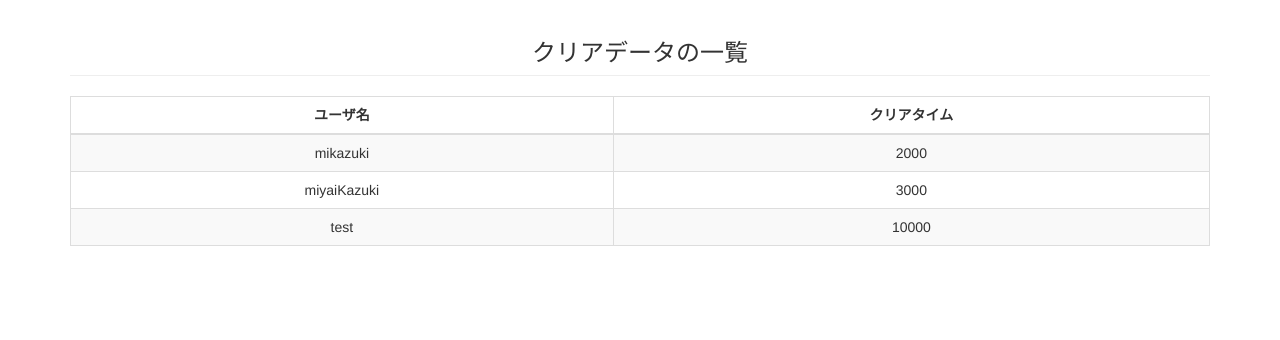
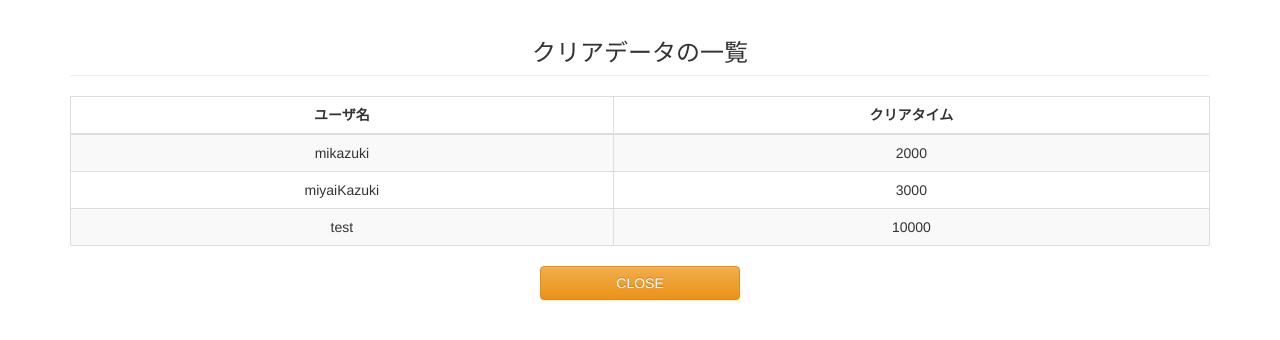
Before and after one commit to usmysa/MineSweeper, a Django app: page /minesweeper/data/ in a window 1280 px wide. Shown: the top 340 px of the page. Run offline with Django 3.2, Linux system fonts and the light colour scheme; data comes from the database, SQL or seed files in the repository; some libraries are stand-ins or nearby versions.

Commit message:
クリアデータ一覧画面に閉じるボタンを設置

```diff
--- a/minesweeper/templates/minesweeper/data_list.html
+++ b/minesweeper/templates/minesweeper/data_list.html
@@ -9,6 +9,9 @@
 }
 table {
   margin-top: 8px;
+}
+#close {
+  width: 200px;
 }
 </style>
 {% endblock %}
@@ -31,4 +34,5 @@ table {
         {% endfor %}
       </tbody>
     </table>
+    <button id="close" type="button" class="btn btn-warning center-block" onclick="window.close()">CLOSE</button>
 {% endblock content %}
```
